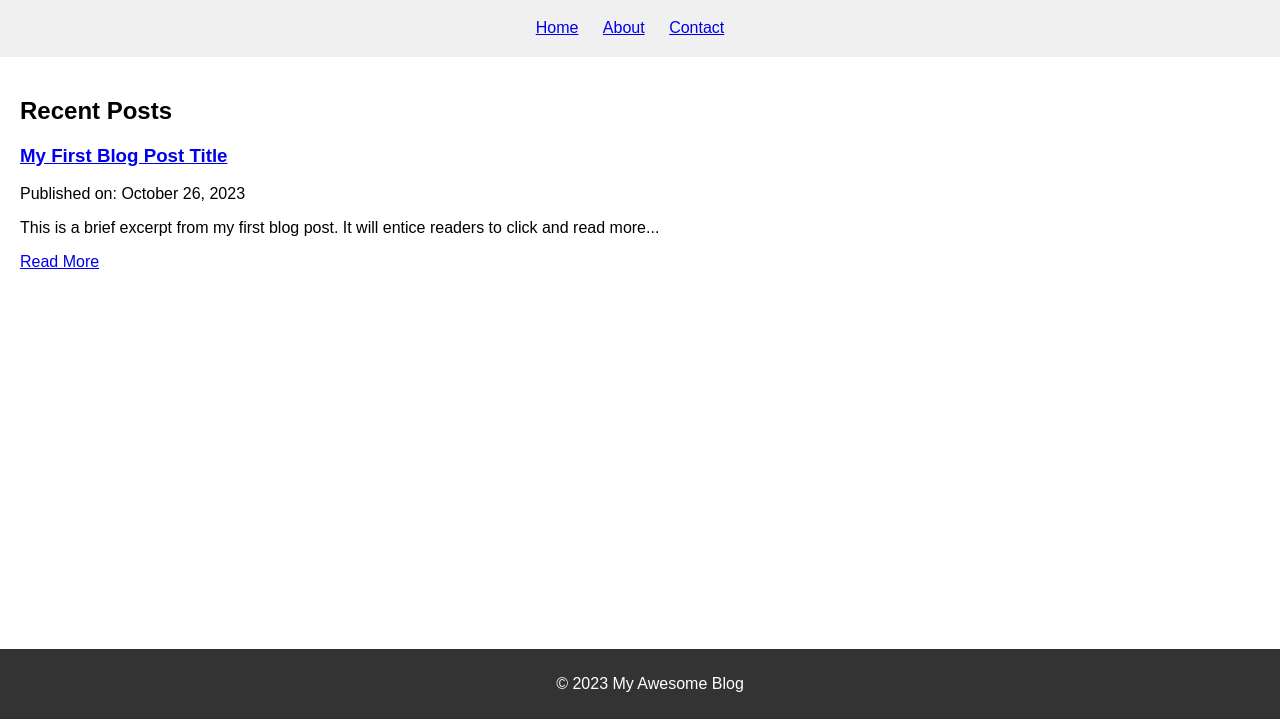
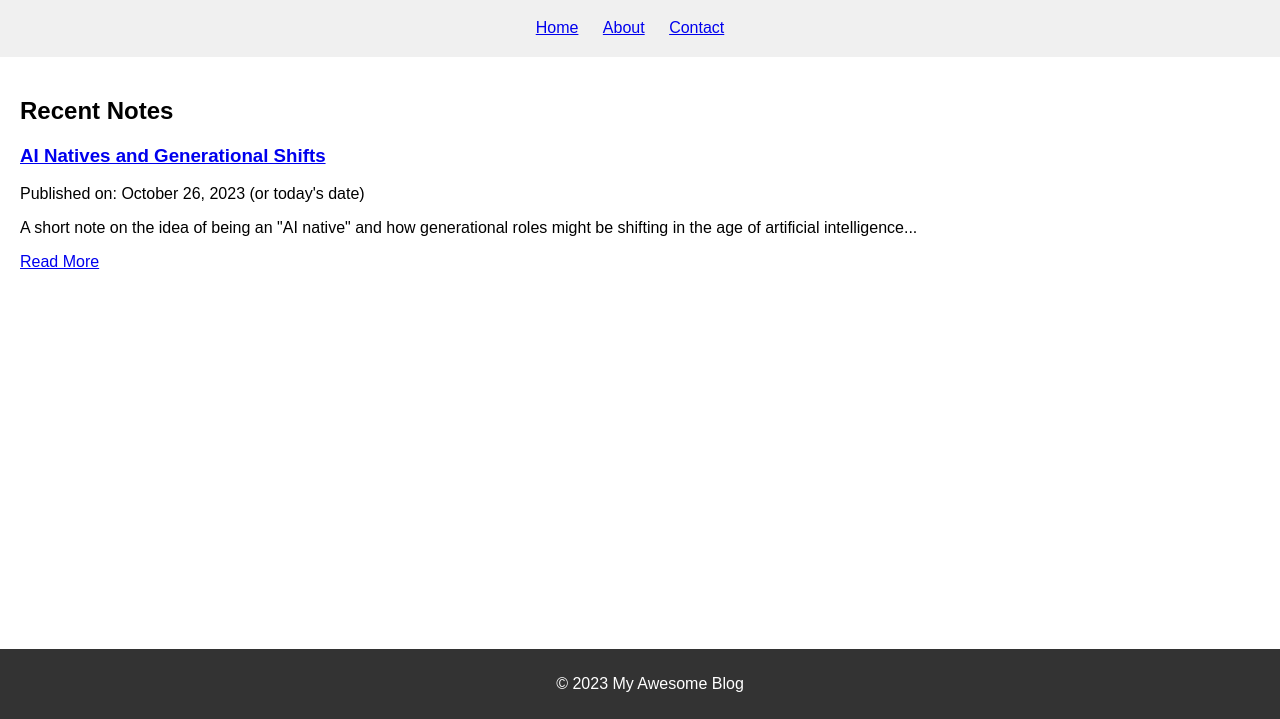
Before and after one commit to buildLittleWorlds/notes-and-yahtzees, a plain HTML site: page index.html in a window 1280 px wide. Shown: the part 81-800 px from the top of the page. Drawn offline with Linux system fonts and the light colour scheme.

Commit message:
Update index.html

```diff
--- a/index.html
+++ b/index.html
@@ -18,18 +18,19 @@
     </header>
 
     <main>
-        <section class="blog-posts">
-            <h2>Recent Posts</h2>
-            <article class="blog-post">
-                <h3><a href="/posts/first-post.html">My First Blog Post Title</a></h3>
-                <p class="post-meta">Published on: October 26, 2023</p>
-                <p class="post-excerpt">This is a brief excerpt from my first blog post.  It will entice readers to click and read more...</p>
-                <a href="/posts/first-post.html" class="read-more">Read More</a>
-            </article>
+<section class="blog-posts">
+    <h2>Recent Notes</h2>
 
-            <!-- More blog posts will go here -->
+    <article class="blog-post">
+        <h3><a href="posts/post1.html">AI Natives and Generational Shifts</a></h3>
+        <p class="post-meta">Published on: October 26, 2023 (or today's date)</p>
+        <p class="post-excerpt">A short note on the idea of being an "AI native" and how generational roles might be shifting in the age of artificial intelligence...</p>
+        <a href="posts/post1.html" class="read-more">Read More</a>
+    </article>
 
-        </section>
+    <!-- You will add more blog posts here as <article class="blog-post"> elements -->
+
+</section>
     </main>
 
     <footer>
```
